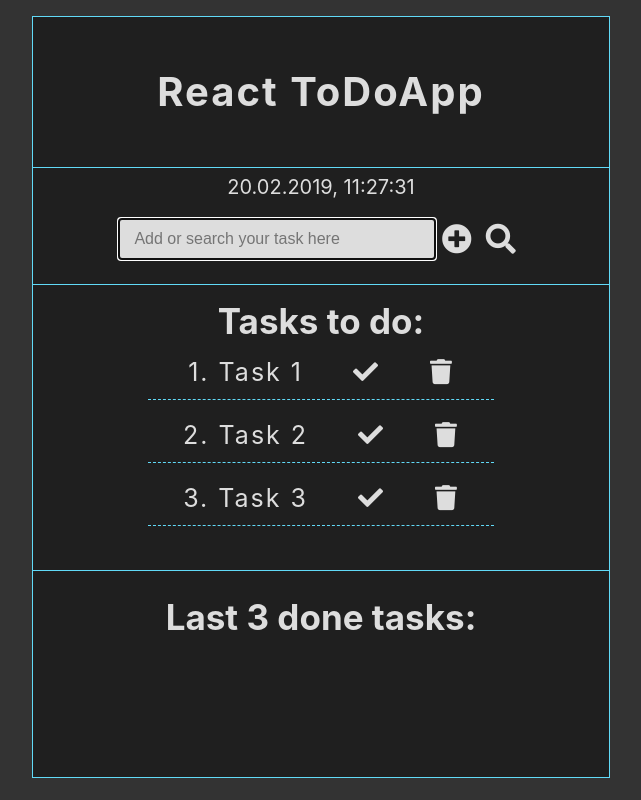
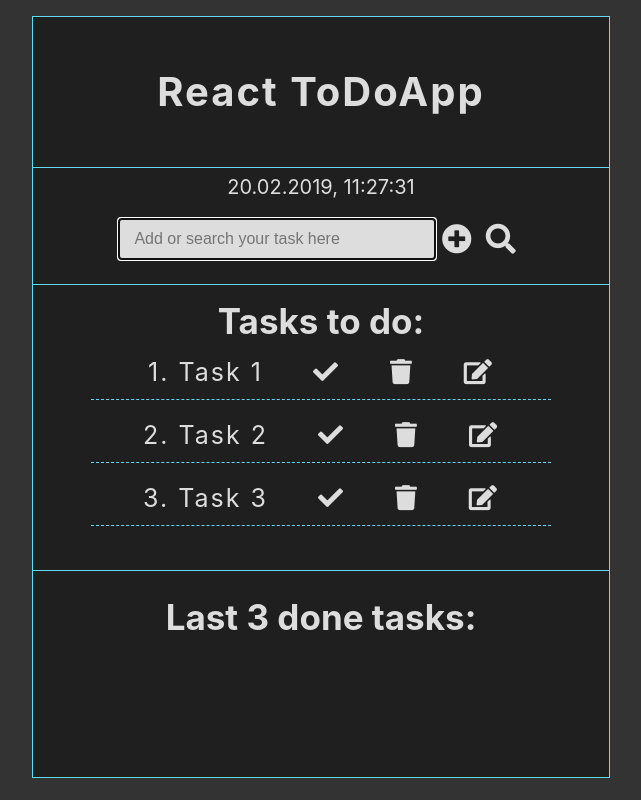
Before and after one commit to mjesiolowski/React-ToDoApp, a React (Create React App) app: page / in a window 1280 px wide. Shown: the whole page, without its empty margins (319-960 px from the left). Built offline with nearby package versions, Linux system fonts and the light colour scheme.

Commit message:
add moment.js and uuid, add task editing

```diff
--- a/package.json
+++ b/package.json
@@ -8,7 +8,8 @@
     "moment": "^2.24.0",
     "react": "^16.8.2",
     "react-dom": "^16.8.2",
-    "react-scripts": "2.1.5"
+    "react-scripts": "2.1.5",
+    "uuid": "^3.3.2"
   },
   "scripts": {
     "predeploy": "npm run build",
--- a/src/components/App.js
+++ b/src/components/App.js
@@ -1,84 +1,92 @@
 import React, { Component } from 'react';
 import Header from './Header'
 import TasksList from './TasksList'
+import uuid from 'uuid'
 
 
 class App extends Component {
   state = {
-    value: '',
-    alert: false,
-    duplicate: false,
+    editedInputValue: '',
+    headerInputValue: '',
+    minimalTaskLengthAlert: false,
+    searchSectionActive: false,
+    searchedTasks: [],
+    taskDuplicatedAlert: false,
     tasks: [
       {
-        id: 0,
+        id: uuid(),
         text: "Task 1",
         active: true,
+        edited: false,
       },
       {
-        id: 1,
+        id: uuid(),
         text: "Task 2",
         active: true,
+        edited: false,
       },
       {
-        id: 2,
+        id: uuid(),
         text: "Task 3",
         active: true,
+        edited: false,
       },
     ],
-    search: false,
-    searchedTasks: []
   }
 
-  idValue = 3;
+  //INPUT HANDLERS
 
-  //Input handlers
-
-  handleInputValue = e => {
+  handleHeaderInputValue = e => {
     this.setState({
-      value: e.target.value
+      headerInputValue: e.target.value
     })
   }
 
-  handleSubmit = e => {
+  handleHeaderInputSubmit = e => {
     e.preventDefault()
-    this.handleAddButton()
+    this.handleAddTaskButton()
   }
 
-  //adding task handlers
+  handleEditInputValue = e => {
+    this.setState(({
+      editedInputValue: e.target.value
+    }))
+  }
 
-  handleAddButton = () => {
+  //ADDING TASK
+  handleAddTaskButton = () => {
     const tasksToDo = [...this.state.tasks]
-    const duplicateCheck = tasksToDo.filter(task => task.text === this.state.value && task.active).length
+    const duplicateCheck = tasksToDo.filter(task => task.text === this.state.headerInputValue && task.active).length
 
-    if (this.state.value.length <= 2) {
+    if (this.state.headerInputValue.length <= 2) {
       this.setState({
-        alert: true
+        minimalTaskLengthAlert: true
       })
     }
 
     else if (duplicateCheck) {
       this.setState({
-        duplicate: true
+        taskDuplicatedAlert: true
       })
     }
     else {
       tasksToDo.push(
         {
-          id: this.idValue,
-          text: this.state.value,
+          id: uuid(),
+          text: this.state.headerInputValue,
           active: true,
+          edited: false,
         }
       )
       this.setState({
         tasks: tasksToDo,
-        value: ''
+        headerInputValue: ''
       })
-      this.idValue++
     }
   }
 
-  // changing task status handlers
-  handleDoneTask = id => {
+  //CHANGING TASK STATUS
+  handleDoneTaskButton = id => {
     const tasks = [...this.state.tasks]
     tasks.forEach(task => {
       if (task.id === id) {
@@ -91,7 +99,47 @@ class App extends Component {
     })
   }
 
-  handleRemovedTask = id => {
+  //EDITING TASK
+  handleEditButton = (id, task) => {
+    if (!this.state.editedInputValue) {
+      this.setState({
+        editedInputValue: task
+      })
+
+      const tasks = [...this.state.tasks]
+      tasks.forEach(task => {
+        if (task.id === id) {
+          task.edited = !task.edited
+        }
+      })
+      this.setState({
+        tasks,
+      })
+    }
+  }
+
+  handleEditingTask = (e, id) => {
+    e.preventDefault()
+    const tasks = [...this.state.tasks]
+
+    if (this.state.editedInputValue.length < 3) { alert('Task too short') }
+    else {
+      tasks.map(task => {
+        if (task.id === id) {
+          task.text = this.state.editedInputValue
+          task.edited = false
+        } return null
+      })
+
+      this.setState(() => ({
+        editedInputValue: '',
+        tasks,
+      }))
+    }
+  }
+
+  //REMOVING TASK
+  handleRemoveTaskButton = id => {
     const tasks = [...this.state.tasks]
     const tasksAfterRemoval = tasks.filter((task) => {
       if (task.id !== id) {
@@ -104,40 +152,44 @@ class App extends Component {
     })
   }
 
-  //searching handlers
-  handleSearchedTask = () => {
+  //SEARCHING TASK
+  handleSearchTaskButton = () => {
     const tasks = [...this.state.tasks]
 
-    if (this.state.value.length) {
-      const searchResult = tasks.filter((result) => result.text.toLowerCase().includes(this.state.value.trim().toLowerCase()) && result.active
+    if (this.state.headerInputValue.length) {
+      const searchResult = tasks.filter((result) => result.text.toLowerCase().includes(this.state.headerInputValue.trim().toLowerCase()) && result.active
       )
 
       this.setState({
-        value: '',
-        search: true,
+        headerInputValue: '',
+        searchSectionActive: true,
         searchedTasks: [...searchResult]
       })
     }
   }
 
-  handleReturn = () => {
+  handleReturnButton = () => {
     this.setState({
-      search: false,
+      searchSectionActive: false,
     })
   }
 
+  //ALERT HANDLERS
+
   componentDidUpdate(prevProps, prevState) {
-    if (this.state.alert && this.state.value.length > 2) {
+    if (this.state.minimalTaskLengthAlert && this.state.headerInputValue.length > 2) {
       this.setState({
-        alert: false
+        minimalTaskLengthAlert: false
       })
     }
-    else if (prevState.value !== this.state.value) {
+    else if (prevState.headerInputValue !== this.state.headerInputValue) {
       this.setState({
-        duplicate: false
+        taskDuplicatedAlert: false
       })
     }
   }
+
+  //RENDERING
 
   render() {
     return (
@@ -145,23 +197,31 @@ class App extends Component {
 
         <header className="header">
           <Header
-            value={this.state.value}
-            input={this.handleInputValue}
-            add={this.handleAddButton}
-            submit={this.handleSubmit}
-            alert={this.state.alert}
-            search={this.handleSearchedTask}
-            duplicate={this.state.duplicate} />
+            alert={this.state.minimalTaskLengthAlert}
+            duplicate={this.state.taskDuplicatedAlert}
+            value={this.state.headerInputValue}
+
+            handleAddTaskButton={this.handleAddTaskButton}
+            handleHeaderInputSubmit={this.handleHeaderInputSubmit}
+            handleHeaderInputValue={this.handleHeaderInputValue}
+            handleSearchTaskButton={this.handleSearchTaskButton}
+          />
         </header>
 
         <main className="tasksList">
           <TasksList
+            editedValue={this.state.editedInputValue}
+            searchSection={this.state.searchSectionActive}
+            searchedTasks={this.state.searchedTasks}
             tasksToDo={this.state.tasks}
-            doneTask={this.handleDoneTask}
-            searchStatus={this.state.search}
-            searchedTasks={this.state.searchedTasks}
-            returnHandler={this.handleReturn}
-            removedTask={this.handleRemovedTask} />
+
+            handleEditButton={this.handleEditButton}
+            handleEditInputValue={this.handleEditInputValue}
+            handleEditingTask={this.handleEditingTask}
+            handleDoneTaskButton={this.handleDoneTaskButton}
+            handleReturnButton={this.handleReturnButton}
+            handleRemoveTaskButton={this.handleRemoveTaskButton}
+          />
         </main>
 
       </div>
--- a/src/components/TasksList.js
+++ b/src/components/TasksList.js
@@ -5,7 +5,18 @@ import SearchedTasks from './SearchedTasks'
 
 
 const TasksList = props => {
-   const { tasksToDo, doneTask, searchStatus, returnHandler, searchedTasks, removedTask } = props
+   const {
+      editedValue,
+      handleEditButton,
+      handleEditingTask,
+      handleEditInputValue,
+      handleDoneTaskButton,
+      handleRemoveTaskButton,
+      handleReturnButton,
+      searchSection,
+      searchedTasks,
+      tasksToDo,
+   } = props
 
    const activeTasks = tasksToDo.filter(task => task.active)
 
@@ -14,12 +25,19 @@ const TasksList = props => {
 
    const active = activeTasks.map((task, index) =>
       (<TasksToDo
+         editedValue={editedValue}
+         id={task.id}
+         index={index}
          key={task.id}
          task={task.text}
-         id={task.id}
-         index={index}
-         done={doneTask}
-         removed={removedTask} />))
+         taskEdited={task.edited}
+
+         doneTaskHandler={handleDoneTaskButton}
+         editButtonHandler={handleEditButton}
+         editTaskHandler={handleEditingTask}
+         inputHandler={handleEditInputValue}
+         removeButtonHandler={handleRemoveTaskButton}
+      />))
 
    const done = doneTasks.map(task =>
       (<DoneTasks
@@ -36,7 +54,7 @@ const TasksList = props => {
       <>
          <div className="tasksList tasksToDo">
             {
-               !searchStatus ?
+               !searchSection ?
                   (active.length > 0 ?
                      <>
                         <h2 className="tasksToDo__title">Tasks to do:</h2>
@@ -49,13 +67,13 @@ const TasksList = props => {
                      <h2 className="searchedTasks__title">Search results:</h2>
                      <ul className="searchedTasks__list">{searched}</ul>
                      {!searchedTasks.length && <p className="searchedTasks__item">No results!</p>}
-                     <i className="fas fa-arrow-alt-circle-left searchedTasks__icon" onClick={returnHandler}></i>
+                     <i className="fas fa-arrow-alt-circle-left searchedTasks__icon" onClick={handleReturnButton}></i>
                   </>
             }
 
          </div>
 
-         {!searchStatus ?
+         {!searchSection ?
             <>
                <div className="doneTasks">
                   <h2 className="doneTasks__title">Last 3 done tasks:</h2>
--- a/src/components/TasksToDo.js
+++ b/src/components/TasksToDo.js
@@ -2,18 +2,39 @@ import React from 'react';
 
 
 const TasksToDo = props => {
-   const { task, id, done, removed, index } = props
+   const {
+      doneTaskHandler,
+      editButtonHandler,
+      editedValue,
+      editTaskHandler,
+      id,
+      index,
+      inputHandler,
+      task,
+      taskEdited,
+      removeButtonHandler,
+   } = props
+
+
+
    return (
       <>
-         <li className="tasksToDo__item">
-            {index + 1}. {task}
-            {task.length > 15 && <br></br>}
-            <i id={id} className="fas fa-check tasksToDo__icon" onClick={() => done(id)}></i>
-            <i id={id} className="fas fa-trash tasksToDo__icon" onClick={() => removed(id)}></i>
-         </li>
+         {taskEdited ? <form onSubmit={(e) => editTaskHandler(e, id)}>
+            <input className="taksToDo taskToDo__input" value={editedValue} onChange={inputHandler} autoFocus />
+         </form>
+            :
+            <li className="tasksToDo__item">
+               {index + 1}. {task}
+               {task.length > 10 && <br></br>}
+               <i id={id} className="fas fa-check tasksToDo__icon" onClick={() => doneTaskHandler(id)}></i>
+               <i id={id} className="fas fa-trash tasksToDo__icon" onClick={() => removeButtonHandler(id)}></i>
+               <i id={id} className="fas fa-edit tasksToDo__icon" onClick={() => editButtonHandler(id, task)}></i>
+            </li>}
+
       </>
    );
 };
 
 
+
 export default TasksToDo;
--- a/src/styles/TasksToDo.css
+++ b/src/styles/TasksToDo.css
@@ -15,7 +15,7 @@
 }
 
 .tasksToDo__item {
-   width: 60%;
+   width: 80%;
    padding-bottom: 1.2rem;
    margin: 0 auto 2rem auto;
    border-bottom: 1px dashed #61DAF7;
@@ -38,6 +38,15 @@
    transform: scale(1.2)
 }
 
+.taskToDo__input {
+   height: 4rem;
+   padding: 0 1.5rem;
+   margin-bottom: 2.5rem;
+   background: #DDD;
+   font-size: 1.6rem;
+
+}
+
 @media (max-width: 750px) {
    .tasksToDo__title {
       font-size: 3rem;
@@ -54,6 +63,11 @@
    }
 
    .tasksToDo__item {
-      width: 90%;
+      width: 95%;
    }
+
+   .tasksToDo__icon {
+      margin-left: 2.9rem;
+   }
+
 }
```
Also changed, not shown: src/components/Header.js (+15 -5 lines).
